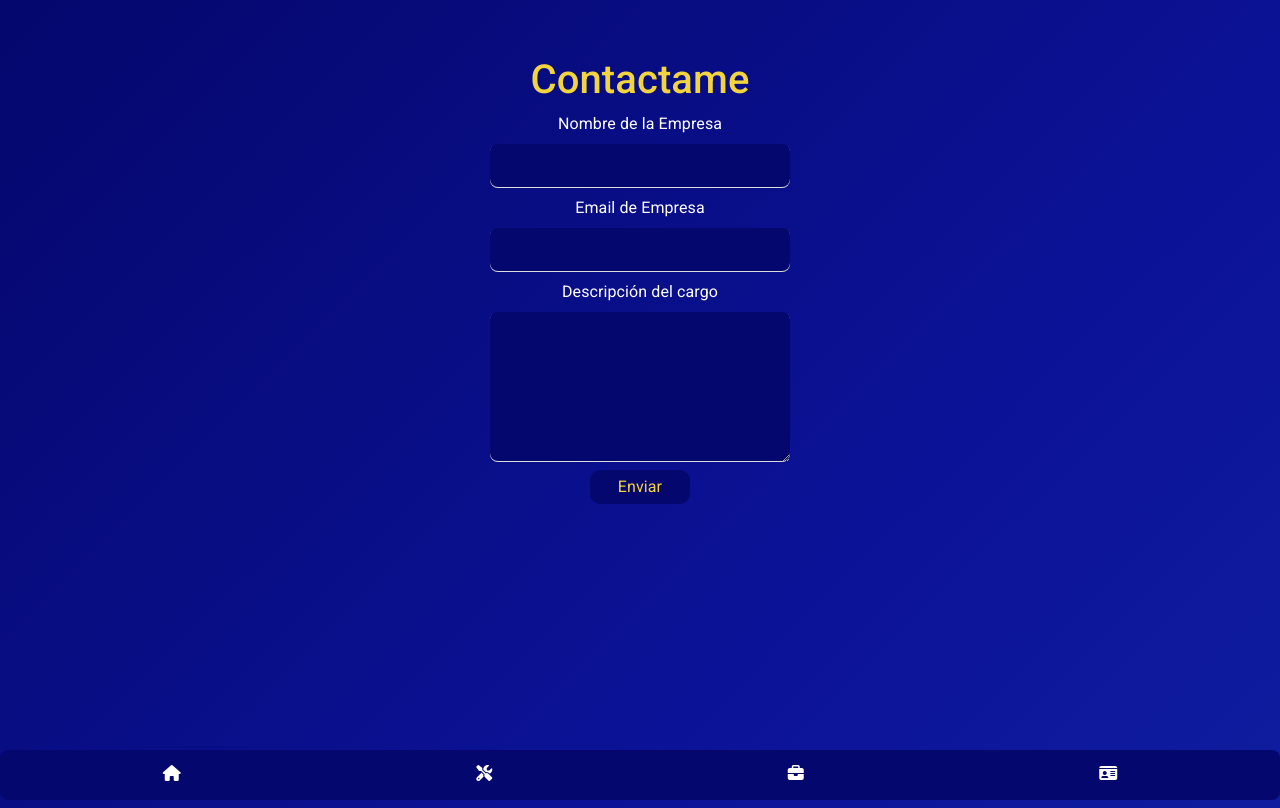
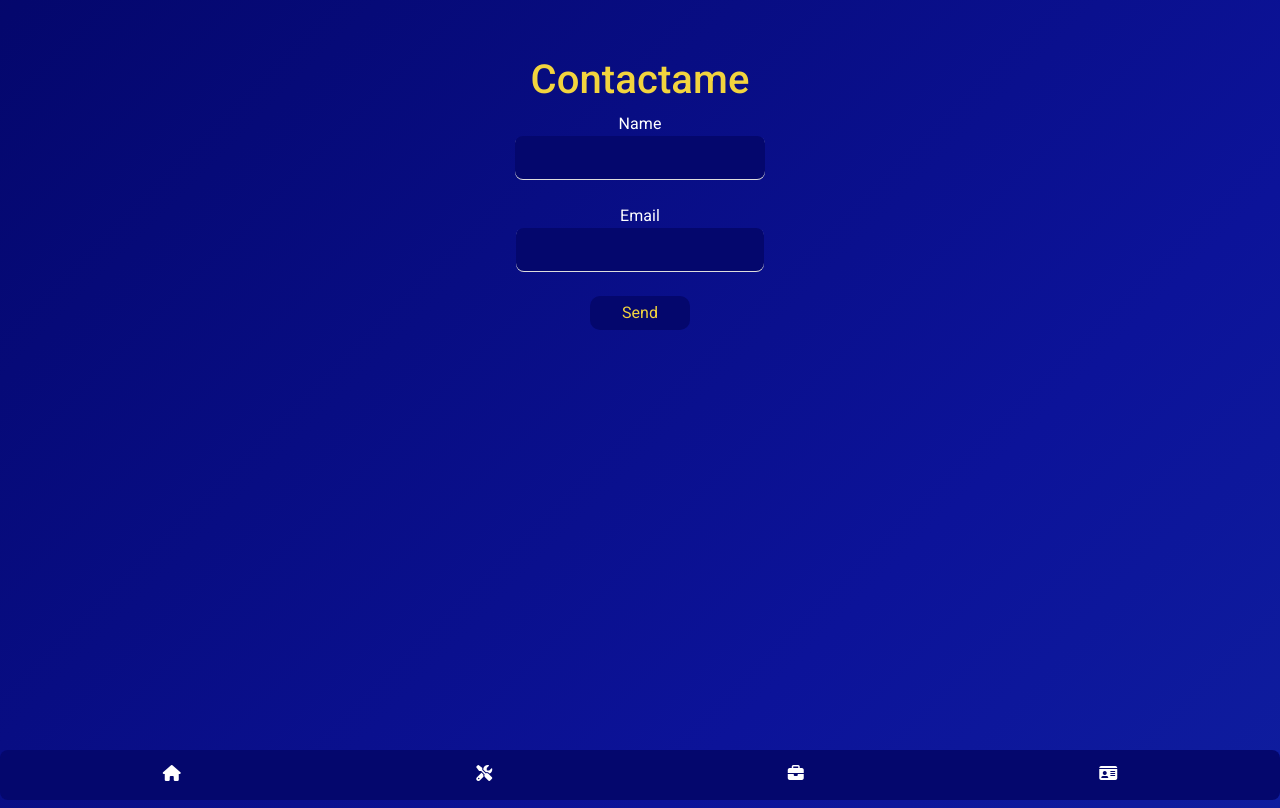
Before and after one commit to Fdlaurentis/Portafolio, a React (Vite) app: page /#/contacto in a window 1280 px wide. Built offline with nearby package versions, Linux system fonts and the light colour scheme.

Commit message:
'formularioDeContact'

```diff
--- a/src/App.css
+++ b/src/App.css
@@ -187,7 +187,7 @@
   padding: 1rem;
 }
 
-.formulario{
+form{
   display: flex;
   flex-direction: column;
   gap: .5rem;
@@ -195,7 +195,7 @@
   width: 300px;
 }
 
-.formulario input{
+form input{
   background: var(--backgroundPrimary);
   color: var(--colorSecondary);
   border: none;
@@ -205,7 +205,7 @@
   width: 100%;
 }
 
-.formulario textarea{
+form textarea{
   background: var(--backgroundPrimary);
   color: var(--colorSecondary);
   border: none;
@@ -214,7 +214,7 @@
   width: 100%;
 }
 
-.formulario button{
+form button{
   background: var(--backgroundPrimary);
   border: none;
   padding: 5px;
--- a/src/componentes/Contactame.jsx
+++ b/src/componentes/Contactame.jsx
@@ -4,14 +4,16 @@
     return (
         <div className='divBlock'>
             <h1>Contactame</h1>
-            <form className='formulario' name='contact'  method="POST" data-netlify="true">
-                <label htmlFor="nameEmpresa">Nombre de la Empresa</label>
-                <input type="text" id="nameEmpresa" name='nameEmpresa'/>
-                <label htmlFor="emailEmpresa">Email de Empresa</label>
-                <input type="email" id="emailEmpresa" name='emailEmpresa'/>
-                <label htmlFor="descEmpresa">Descripción del cargo</label>
-                <textarea id="descEmpresa" name='descEmpresa' cols="30" rows="20" style={{height:'150px'}}></textarea>
-                <button>Enviar</button>
+            <form name="contact" netlify>
+                <p>
+                    <label>Name <input type="text" name="name" /></label>
+                </p>
+                <p>
+                    <label>Email <input type="email" name="email" /></label>
+                </p>
+                <p>
+                    <button type="submit">Send</button>
+                </p>
             </form>
         </div>
     );
```
